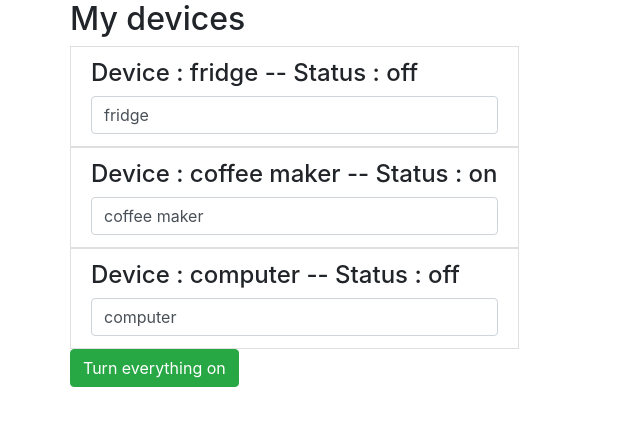
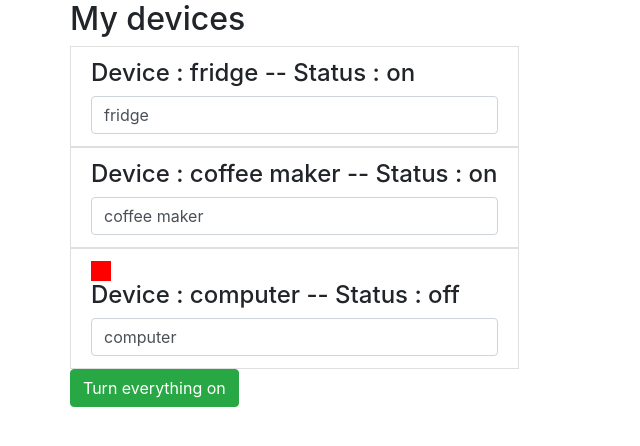
Before and after one commit to Developer-Musclay/Angular_Basics, an Angular app in the folder first-angular-project/: page / in a window 1280 px wide. Shown: the top 446 px of the page, without its empty margins (0-640 px from the left). Built offline with nearby package versions, Linux system fonts and the light colour scheme.

Commit message:
Structural directives - *ngIf, *ngFor

```diff
--- a/first-angular-project/src/app/app.component.html
+++ b/first-angular-project/src/app/app.component.html
@@ -3,9 +3,9 @@
     <div class="col-xs-12">
       <h2>My devices</h2>
       <ul class="list-group">
-        <app-device [deviceName]="deviceOne" [deviceStatus]="'off'"></app-device>
-        <app-device [deviceName]="deviceTwo" [deviceStatus]="'on'"></app-device>
-        <app-device [deviceName]="deviceThree" [deviceStatus]="'off'"></app-device>
+        <app-device *ngFor="let device of devices"
+                    [deviceName]="device.name"
+                    [deviceStatus]="device.status"></app-device>
       </ul>
       <button class="btn btn-success"
       [disabled]="!isAuth"
--- a/first-angular-project/src/app/app.component.ts
+++ b/first-angular-project/src/app/app.component.ts
@@ -8,9 +8,20 @@ import { Component } from '@angular/core';
 export class AppComponent {
   isAuth = false;
 
-  deviceOne = 'fridge';
-  deviceTwo = 'coffee maker';
-  deviceThree = 'computer';
+  devices = [
+    {
+      name: 'fridge',
+      status: 'on'
+    },
+    {
+      name: 'coffee maker',
+      status: 'on'
+    },
+    {
+      name: 'computer',
+      status: 'off'
+    }
+  ];
 
   constructor() {
     setTimeout(
--- a/first-angular-project/src/app/device/device.component.html
+++ b/first-angular-project/src/app/device/device.component.html
@@ -1,4 +1,6 @@
 <li class="list-group-item">
+  <div style="width:20px;height:20px;background-color:red;"
+    *ngIf="deviceStatus === 'off'"></div>
   <h4>Device : {{ deviceName }} -- Status : {{ getStatus() }}</h4>
   <input type="text" class="form-control" [(ngModel)]="deviceName">
 </li>
```
Also changed, not shown: 1 other file (tests, documents, lock files or other folders).
